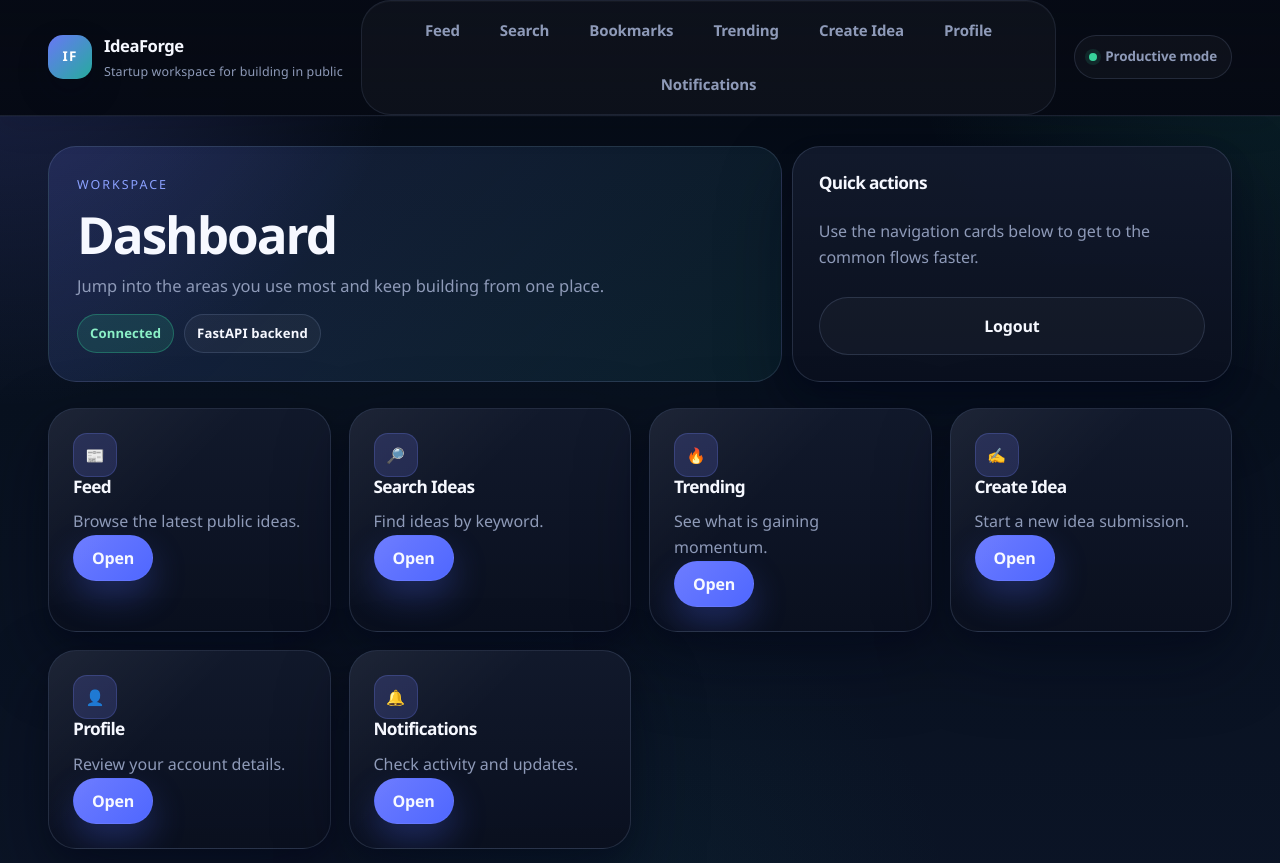
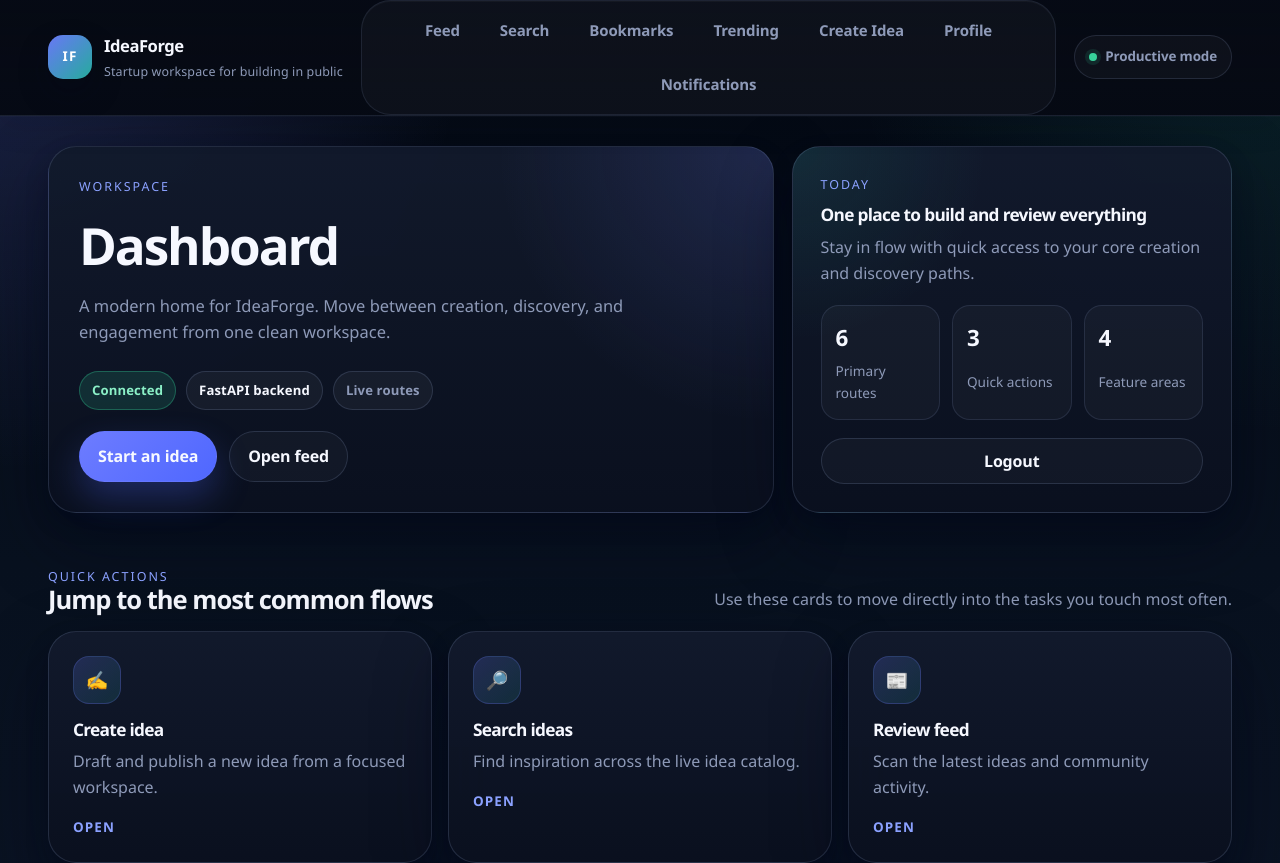
Before and after one commit to sushxnth17/idea-forge, a React app in the folder frontend/: page /dashboard in a window 1280 px wide. Shown: the top 863 px of the page. Built offline with nearby package versions, Linux system fonts and the light colour scheme; sample sign-in values are in the browser's storage; the HTML template or start-up script is replaced by a standard one.

Commit message:
Improve dashboard user experience

```diff
--- a/frontend/src/index.css
+++ b/frontend/src/index.css
@@ -1100,3 +1100,181 @@ a:focus-visible {
     justify-content: center;
   }
 }
+
+.dashboard-shell {
+  display: grid;
+  gap: 28px;
+}
+
+.dashboard-hero {
+  display: grid;
+  grid-template-columns: minmax(0, 1.4fr) minmax(280px, 0.85fr);
+  gap: 18px;
+  align-items: stretch;
+}
+
+.dashboard-hero__content,
+.dashboard-hero__panel {
+  display: grid;
+  gap: 18px;
+}
+
+.dashboard-hero__content {
+  padding: 30px;
+  background:
+    radial-gradient(circle at top right, rgba(109, 124, 255, 0.16), transparent 34%),
+    linear-gradient(180deg, rgba(18, 26, 44, 0.96), rgba(10, 16, 31, 0.98));
+}
+
+.dashboard-hero__panel {
+  padding: 28px;
+  background:
+    radial-gradient(circle at top left, rgba(45, 212, 191, 0.1), transparent 34%),
+    linear-gradient(180deg, rgba(18, 26, 44, 0.96), rgba(10, 16, 31, 0.98));
+}
+
+.dashboard-hero__panel-copy {
+  display: grid;
+  gap: 10px;
+}
+
+.dashboard-hero__panel-label {
+  color: var(--accent-strong);
+  font-size: 0.78rem;
+  letter-spacing: 0.16em;
+  text-transform: uppercase;
+}
+
+.dashboard-hero__stats {
+  display: flex;
+  align-items: center;
+  gap: 10px;
+  flex-wrap: wrap;
+}
+
+.dashboard-hero__actions {
+  display: flex;
+  gap: 12px;
+  flex-wrap: wrap;
+}
+
+.dashboard-hero__metrics {
+  display: grid;
+  grid-template-columns: repeat(3, minmax(0, 1fr));
+  gap: 12px;
+}
+
+.dashboard-metric {
+  display: grid;
+  gap: 4px;
+  padding: 14px;
+  border: 1px solid rgba(150, 169, 216, 0.14);
+  border-radius: var(--radius-md);
+  background: rgba(255, 255, 255, 0.03);
+}
+
+.dashboard-metric__value {
+  color: var(--text-strong);
+  font-size: 1.4rem;
+  font-weight: 800;
+  letter-spacing: -0.04em;
+}
+
+.dashboard-metric__label {
+  color: var(--text-muted);
+  font-size: 0.85rem;
+}
+
+.dashboard-section {
+  display: grid;
+  gap: 18px;
+}
+
+.dashboard-section__header {
+  display: flex;
+  align-items: end;
+  justify-content: space-between;
+  gap: 16px;
+  flex-wrap: wrap;
+}
+
+.dashboard-section__copy {
+  max-width: 58ch;
+}
+
+.dashboard-actions-grid,
+.dashboard-features-grid {
+  display: grid;
+  gap: 16px;
+  grid-template-columns: repeat(auto-fit, minmax(220px, 1fr));
+}
+
+.dashboard-action-card,
+.dashboard-feature-card {
+  display: grid;
+  gap: 16px;
+  align-content: start;
+  min-height: 100%;
+}
+
+.dashboard-action-card__icon,
+.dashboard-feature-card__icon {
+  width: 48px;
+  height: 48px;
+  display: grid;
+  place-items: center;
+  border-radius: 16px;
+  background: linear-gradient(135deg, rgba(109, 124, 255, 0.2), rgba(45, 212, 191, 0.12));
+  border: 1px solid rgba(109, 124, 255, 0.22);
+  font-size: 1.15rem;
+}
+
+.dashboard-action-card__body,
+.dashboard-feature-card__body {
+  display: grid;
+  gap: 8px;
+}
+
+.dashboard-action-card__cta,
+.dashboard-feature-card__link {
+  justify-self: start;
+  color: var(--accent-strong);
+  font-size: 0.84rem;
+  font-weight: 700;
+  letter-spacing: 0.08em;
+  text-transform: uppercase;
+}
+
+@media (max-width: 920px) {
+  .dashboard-hero {
+    grid-template-columns: 1fr;
+  }
+
+  .dashboard-hero__metrics {
+    grid-template-columns: repeat(3, minmax(0, 1fr));
+  }
+
+  .dashboard-section__header {
+    align-items: start;
+  }
+}
+
+@media (max-width: 640px) {
+  .dashboard-shell {
+    gap: 22px;
+  }
+
+  .dashboard-hero__content,
+  .dashboard-hero__panel {
+    padding: 20px;
+  }
+
+  .dashboard-hero__metrics {
+    grid-template-columns: 1fr;
+  }
+
+  .dashboard-actions-grid,
+  .dashboard-features-grid {
+    grid-template-columns: 1fr;
+  }
+}
--- a/frontend/src/pages/Dashboard.jsx
+++ b/frontend/src/pages/Dashboard.jsx
@@ -1,8 +1,55 @@
 import { Link } from "react-router-dom";
 import AppLayout from "../components/AppLayout";
 
+const quickActions = [
+  {
+    to: "/create",
+    title: "Create idea",
+    description: "Draft and publish a new idea from a focused workspace.",
+    icon: "✍️"
+  },
+  {
+    to: "/search",
+    title: "Search ideas",
+    description: "Find inspiration across the live idea catalog.",
+    icon: "🔎"
+  },
+  {
+    to: "/feed",
+    title: "Review feed",
+    description: "Scan the latest ideas and community activity.",
+    icon: "📰"
+  }
+];
+
+const featureOverview = [
+  {
+    to: "/trending",
+    title: "Trend radar",
+    description: "See what is gaining momentum across the platform.",
+    icon: "🔥"
+  },
+  {
+    to: "/bookmarks",
+    title: "Saved concepts",
+    description: "Return to ideas you want to revisit later.",
+    icon: "⭐"
+  },
+  {
+    to: "/notifications",
+    title: "Activity inbox",
+    description: "Track updates, responses, and important signals.",
+    icon: "🔔"
+  },
+  {
+    to: "/profile",
+    title: "Creator profile",
+    description: "Review your identity and public-facing details.",
+    icon: "👤"
+  }
+];
+
 function Dashboard() {
-
   function handleLogout() {
     localStorage.removeItem("token");
     window.location.href = "/";
@@ -10,47 +57,110 @@ function Dashboard() {
 
   return (
     <AppLayout>
+      <div className="dashboard-shell">
         <section className="dashboard-hero">
-                <div className="dashboard-hero__intro">
+          <div className="dashboard-hero__content card">
             <p className="page__eyebrow">Workspace</p>
             <h1>Dashboard</h1>
             <p className="page__lead muted">
-                        Jump into the areas you use most and keep building from one place.
+              A modern home for IdeaForge. Move between creation, discovery, and engagement from one clean workspace.
             </p>
 
-                    <div className="stats-row">
+            <div className="dashboard-hero__stats" aria-label="Dashboard status">
               <span className="badge badge--success">Connected</span>
               <span className="badge">FastAPI backend</span>
+              <span className="badge badge--muted">Live routes</span>
+            </div>
+
+            <div className="dashboard-hero__actions">
+              <Link to="/create" className="button button--primary">
+                Start an idea
+              </Link>
+              <Link to="/feed" className="button button--secondary">
+                Open feed
+              </Link>
             </div>
           </div>
 
-                <div className="dashboard-hero__panel card">
-                    <h3>Quick actions</h3>
-                    <p className="muted">Use the navigation cards below to get to the common flows faster.</p>
+          <aside className="dashboard-hero__panel card">
+            <div className="dashboard-hero__panel-copy">
+              <p className="dashboard-hero__panel-label">Today</p>
+              <h3>One place to build and review everything</h3>
+              <p className="muted">
+                Stay in flow with quick access to your core creation and discovery paths.
+              </p>
+            </div>
+
+            <div className="dashboard-hero__metrics">
+              <div className="dashboard-metric">
+                <span className="dashboard-metric__value">6</span>
+                <span className="dashboard-metric__label">Primary routes</span>
+              </div>
+              <div className="dashboard-metric">
+                <span className="dashboard-metric__value">3</span>
+                <span className="dashboard-metric__label">Quick actions</span>
+              </div>
+              <div className="dashboard-metric">
+                <span className="dashboard-metric__value">4</span>
+                <span className="dashboard-metric__label">Feature areas</span>
+              </div>
+            </div>
+
             <button onClick={handleLogout} className="button button--secondary button--full">
               Logout
             </button>
+          </aside>
+        </section>
+
+        <section className="dashboard-section">
+          <div className="dashboard-section__header">
+            <div>
+              <p className="page__eyebrow">Quick actions</p>
+              <h2>Jump to the most common flows</h2>
+            </div>
+            <p className="dashboard-section__copy muted">
+              Use these cards to move directly into the tasks you touch most often.
+            </p>
+          </div>
+
+          <div className="dashboard-actions-grid">
+            {quickActions.map((item) => (
+              <Link key={item.to} to={item.to} className="dashboard-action-card card card--interactive">
+                <div className="dashboard-action-card__icon">{item.icon}</div>
+                <div className="dashboard-action-card__body">
+                  <h3>{item.title}</h3>
+                  <p className="muted">{item.description}</p>
+                </div>
+                <span className="dashboard-action-card__cta">Open</span>
+              </Link>
+            ))}
           </div>
         </section>
 
-            <div className="dashboard-grid">
-                {[
-                    { to: "/feed", title: "Feed", description: "Browse the latest public ideas.", icon: "📰" },
-                    { to: "/search", title: "Search Ideas", description: "Find ideas by keyword.", icon: "🔎" },
-                    { to: "/trending", title: "Trending", description: "See what is gaining momentum.", icon: "🔥" },
-                    { to: "/create", title: "Create Idea", description: "Start a new idea submission.", icon: "✍️" },
-                    { to: "/profile", title: "Profile", description: "Review your account details.", icon: "👤" },
-                    { to: "/notifications", title: "Notifications", description: "Check activity and updates.", icon: "🔔" }
-                ].map((item) => (
-                    <Link key={item.to} to={item.to} className="dashboard-card card card--interactive">
-                        <div className="dashboard-card__icon">{item.icon}</div>
-                        <div className="dashboard-card__body">
+        <section className="dashboard-section">
+          <div className="dashboard-section__header">
+            <div>
+              <p className="page__eyebrow">Feature overview</p>
+              <h2>Explore the product surface</h2>
+            </div>
+            <p className="dashboard-section__copy muted">
+              Each card points to an existing route so you can move through the app without changing context.
+            </p>
+          </div>
+
+          <div className="dashboard-features-grid">
+            {featureOverview.map((item) => (
+              <Link key={item.to} to={item.to} className="dashboard-feature-card card card--interactive">
+                <div className="dashboard-feature-card__icon">{item.icon}</div>
+                <div className="dashboard-feature-card__body">
                   <h3>{item.title}</h3>
                   <p className="muted">{item.description}</p>
                 </div>
-                        <span className="dashboard-card__cta button button--primary">Open</span>
+                <span className="dashboard-feature-card__link">View</span>
               </Link>
             ))}
+          </div>
+        </section>
       </div>
     </AppLayout>
   );
```
Lines whose indentation alone changed are shown as unchanged.
